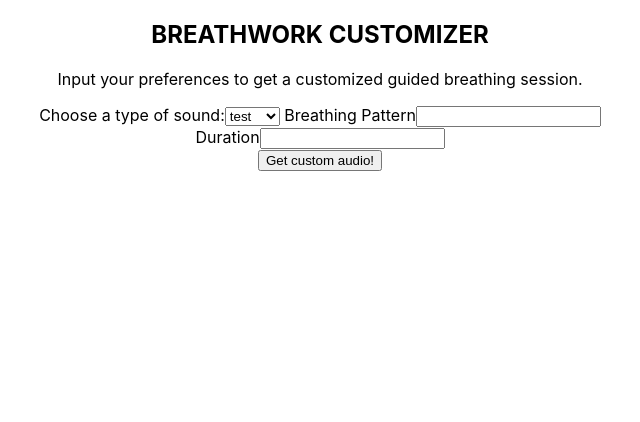
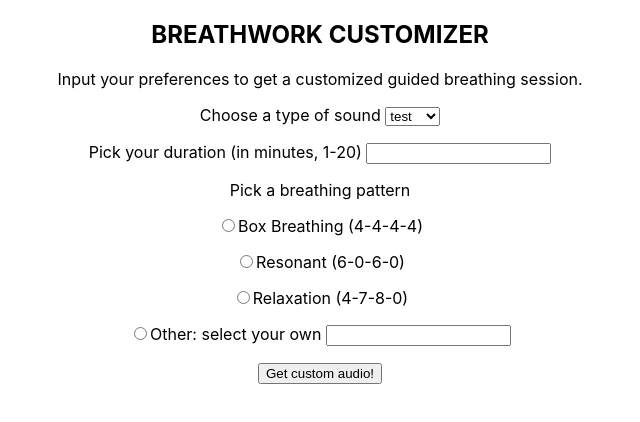
Before and after one commit to sophwag/fe-breathwork-customizer, a React (Create React App) app: page / in a window 1280 px wide. Shown: the top 422 px of the page, without its empty margins (320-960 px from the left). Built offline with nearby package versions, Linux system fonts and the light colour scheme.

Commit message:
Updates audio form validation logic

```diff
--- a/src/App.tsx
+++ b/src/App.tsx
@@ -5,7 +5,7 @@ import {useState} from "react";
 import axios from "axios";
 // import AudioForm from "./components/AudioForm";
 import AudioDisplay from "./components/AudioDisplay";
-import NewSoundForm from "./components/NewSoundForm";
+import CustomSoundForm from "./components/CustomSoundForm";
 
 function App() {
   const [dictDisplay, setDictDisplay] = useState<any>([]);
@@ -76,8 +76,7 @@ function App() {
       <section>
         <h1>BREATHWORK CUSTOMIZER</h1>
         <p>Input your preferences to get a customized guided breathing session. </p>
-        {/* <AudioForm getDictCallback={getDict} getStaticSoundCallback={getStaticSound} /> */}
-        <NewSoundForm getCustomAudioCallback={getCustomAudio} />
+        <CustomSoundForm getCustomAudioCallback={getCustomAudio} dictDisplay={dictDisplay} setDictDisplay={setDictDisplay} />
         <AudioDisplay dictDisplay={dictDisplay} soundDisplay={soundDisplay} src={src} />
       </section>
     </div>
--- a/src/components/AudioDisplay.tsx
+++ b/src/components/AudioDisplay.tsx
@@ -9,6 +9,14 @@ const AudioDisplay = (props: any) => {
     else if (props.dictDisplay.length === 1) {
         return (<div><div> <p></p> <p>Loading your sound</p> </div> <div className="lds-ring"><div></div><div></div><div></div><div></div></div></div>)
     }
+    else if (props.dictDisplay.selectedPattern !== "other") {
+        return (
+        <div>
+            <p>Your breathwork session is ready! Below is your {props.dictDisplay.duration} minute guided {props.dictDisplay.selectedPattern} breathing with {props.dictDisplay.sound} sound.</p>
+        {/* <p>Your guided audio file is below.</p> */}
+        <audio controls src={props.src}></audio>
+        </div>)
+        }
     else return (
         <div>
             <p>Your breathwork session is ready! Below is your {props.dictDisplay.duration} minute guided {props.dictDisplay.pattern} breathing with {props.dictDisplay.sound} sound.</p>
--- a/src/components/NewSoundForm.tsx
+++ b/src/components/CustomSoundForm.tsx
@@ -2,6 +2,8 @@ import { useState } from "react";
 
 const defaultAudio: any = {
     // durations: "",
+    selectedPattern: "",
+    customPattern: "",
     pattern: "",
     patternError: "",
     sound: "test",
@@ -9,7 +11,7 @@ const defaultAudio: any = {
     durationError: "",
 };
 
-const NewSoundForm = (props:any) => {
+const CustomSoundForm = (props:any) => {
     const [formData, setFormData] = useState(defaultAudio);
 
     const onFormChange = (event: any) => {
@@ -22,9 +24,26 @@ const NewSoundForm = (props:any) => {
         newFormData[stateName] = inputValue;
         newFormData["durationError"] = "";
         newFormData["patternError"] = "";
+        // tracking which of the radio buttons is selected
+        if (stateName === "pattern") {
+            newFormData["selectedPattern"] = event.target.id;
+        }
 
         setFormData(newFormData);
     };
+
+
+    const onOtherPatternInputChange = (event: any) => {
+        const inputValue = event.target.value;
+        console.log(inputValue);
+
+        const newFormData = { ...formData };
+        newFormData["customPattern"] = inputValue;
+        if (formData["selectedPattern"] === "other") {
+            newFormData["pattern"] = inputValue;
+        };
+        setFormData(newFormData);
+        }
 
     const validatePatternInput = () => {
         if (!formData.pattern) {
@@ -100,6 +119,7 @@ const NewSoundForm = (props:any) => {
             newFormData["durationError"] = duration_error_msg;
             newFormData["patternError"] = pattern_error_msg;
             setFormData(newFormData);
+            props.setDictDisplay([]);
             return false;
         };
 
@@ -117,21 +137,16 @@ const NewSoundForm = (props:any) => {
 
     return (
     <form onSubmit={handleSubmit}>
-        <label htmlFor="sound">Choose a type of sound:</label>
+
+        <label htmlFor="sound">Choose a type of sound </label>
         <select name="sound" value={formData.name} onChange={onFormChange}>
             <option value="test">test</option>
             <option value="synth">synth</option>
             <option value="piano">piano</option>
         </select>
-        <label htmlFor="pattern"> Breathing Pattern</label>
-        <input
-        type="text"
-        name="pattern"
-        value={formData.pattern}
-        onChange={onFormChange}
-        />
-        <div>{formData.patternError}</div>
-        <label htmlFor="duration">Duration</label>
+
+        <p></p>
+        <label htmlFor="duration">Pick your duration (in minutes, 1-20) </label>
         <input
         type="text"
         name="duration"
@@ -139,6 +154,63 @@ const NewSoundForm = (props:any) => {
         onChange={onFormChange}
         />
         <div>{formData.durationError}</div>
+
+        <p></p>
+        <label htmlFor="patterns"> Pick a breathing pattern</label>
+
+        <p></p>
+        <input
+        type="radio"
+        name="pattern"
+        id="box"
+        value="4-4-4-4"
+        onClick={onFormChange}
+        />
+        <label htmlFor="box">Box Breathing (4-4-4-4)</label>
+
+        <p></p>
+        <input
+        type="radio"
+        name="pattern"
+        id="resonant"
+        value= "6-0-6-0"
+        onClick={onFormChange}
+        />
+        <label htmlFor="resonant">Resonant (6-0-6-0) </label>
+
+        <p></p>
+        <input
+        type="radio"
+        name="pattern"
+        id="relaxation"
+        // value={formData.pattern}
+        value="4-7-8-0"
+        onClick={onFormChange}
+        />
+        <label htmlFor="relaxation">Relaxation (4-7-8-0) </label>
+
+        <p></p>
+        <input
+        type="radio"
+        name="pattern"
+        id="other"
+        value={formData.customPattern}
+        onClick={onFormChange}
+        />
+        <label htmlFor="other">Other: select your own </label>
+        <input id="inputother" type="text" name="otherPattern" onChange={onOtherPatternInputChange}></input>
+        <p></p>
+
+        {/* <label htmlFor="pattern"> Breathing Pattern</label>
+        <input
+        type="text"
+        name="pattern"
+        value={formData.pattern}
+        onChange={onFormChange}
+        /> */}
+        <div>{formData.patternError}</div>
+        <p></p>
+
         {/* <label htmlFor="durations">Length (between 0 and 10 minutes):</label>
         <input type="range" id="durations" name="durations" min="0" max="10" value={formData.name}
         onChange={onFormChange}></input> */}
@@ -150,4 +222,4 @@ const NewSoundForm = (props:any) => {
 };
 
 
-export default NewSoundForm;
+export default CustomSoundForm;
```
Also changed, not shown: src/components/AudioForm.tsx (deleted, +0 -76 lines). Lines whose indentation alone changed are shown as unchanged.
